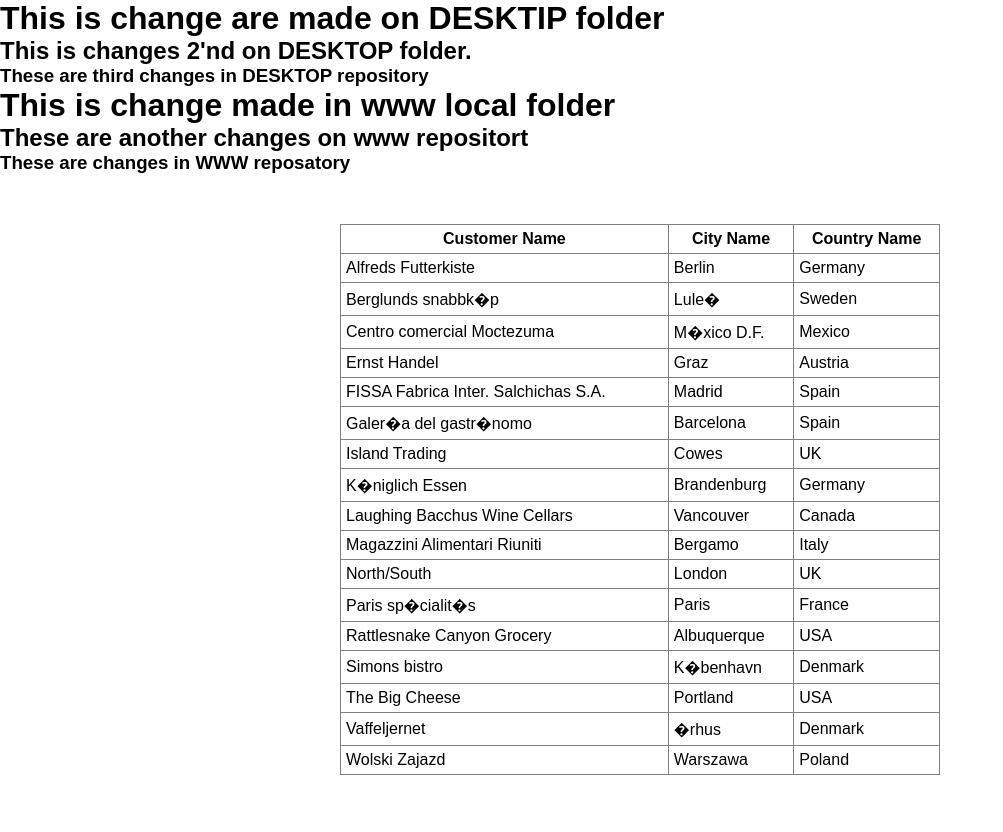
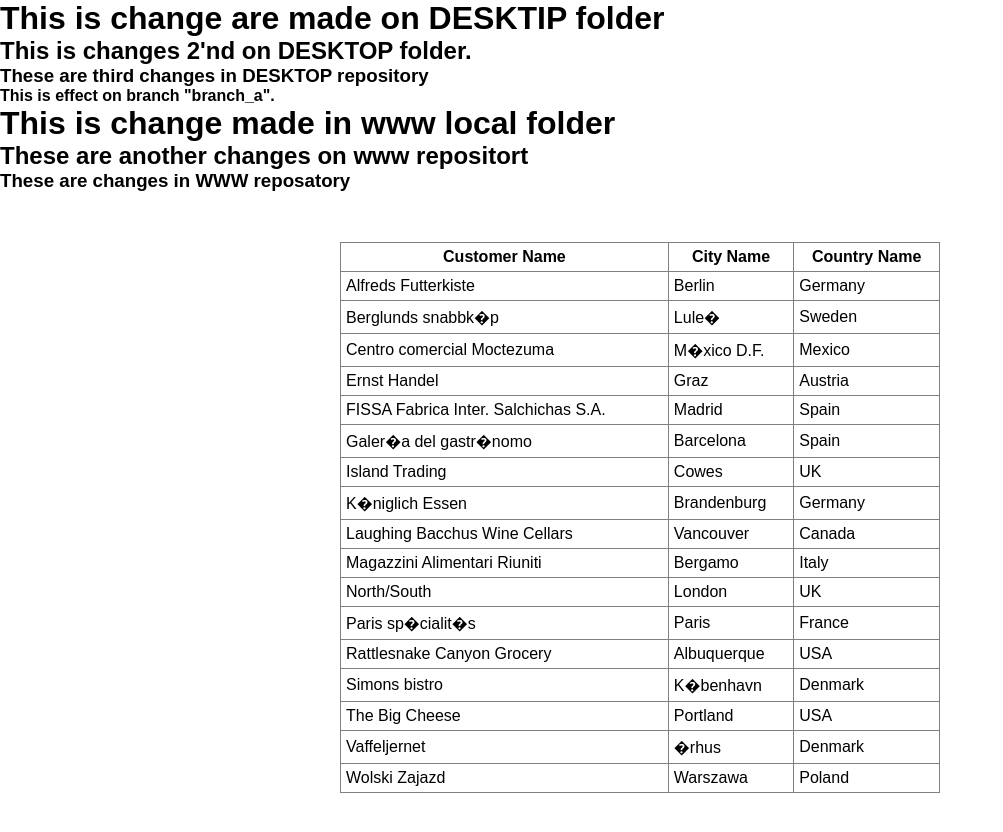
Before and after one commit to sudhakarlahane23/TestProject, a plain HTML site: page index.html in a window 1280 px wide. Shown: the whole page, without its empty margins (0-1003 px from the left). Drawn offline with nearby package versions, Linux system fonts and the light colour scheme.

Commit message:
The first commit on git branch

```diff
--- a/index.html
+++ b/index.html
@@ -18,6 +18,9 @@
   <h1>This is change are made on DESKTIP folder</h1>
   <h2>This is changes 2'nd on DESKTOP folder.</h2>
   <h3>These are third changes in DESKTOP repository</h3>
+
+  <!-- this changes are mede for branc 'branch_a' -->
+  <h4>This is effect on branch "branch_a".</h4>
 
   <!-- This is www repository -->
   <h1>This is change made in www local folder</h1>
```
